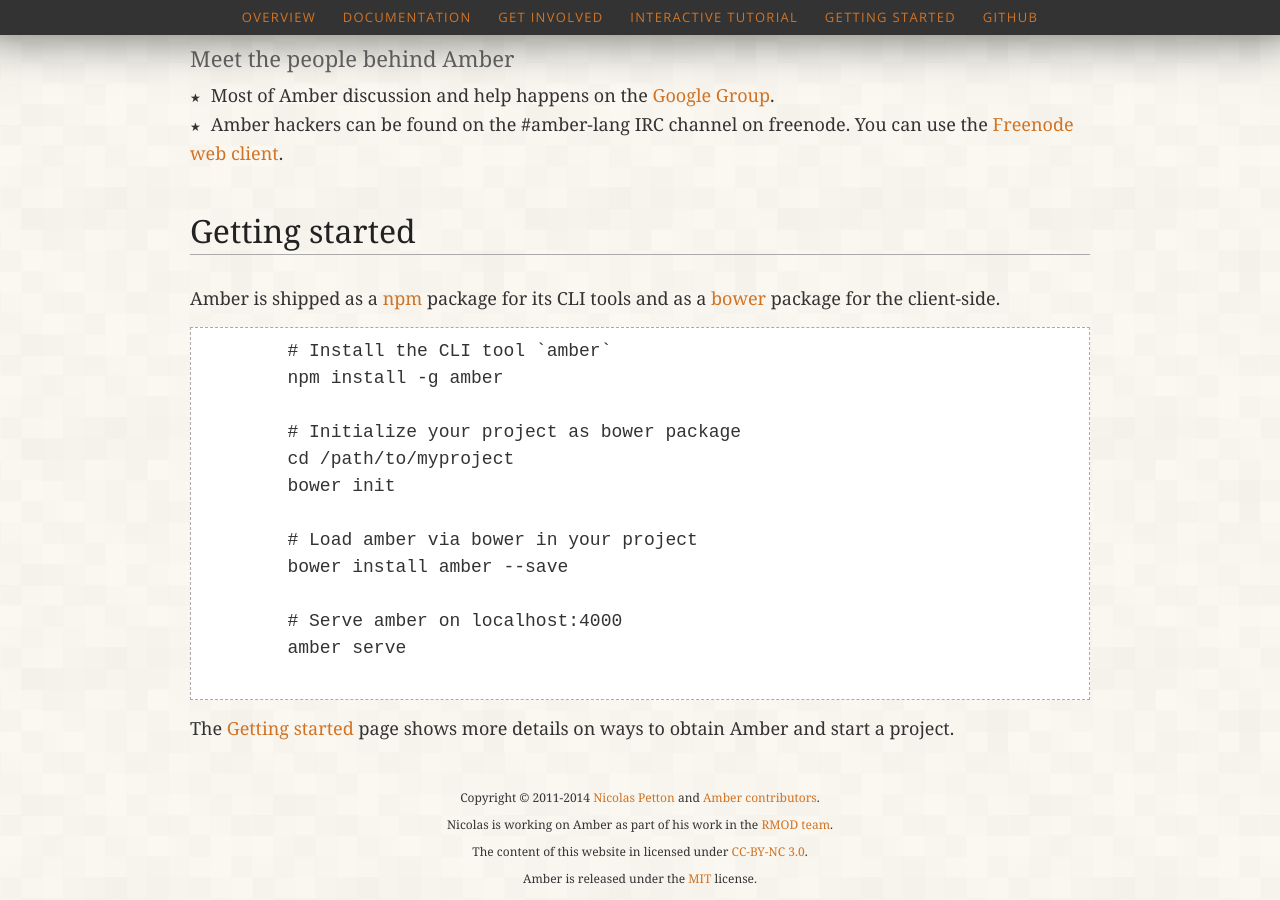
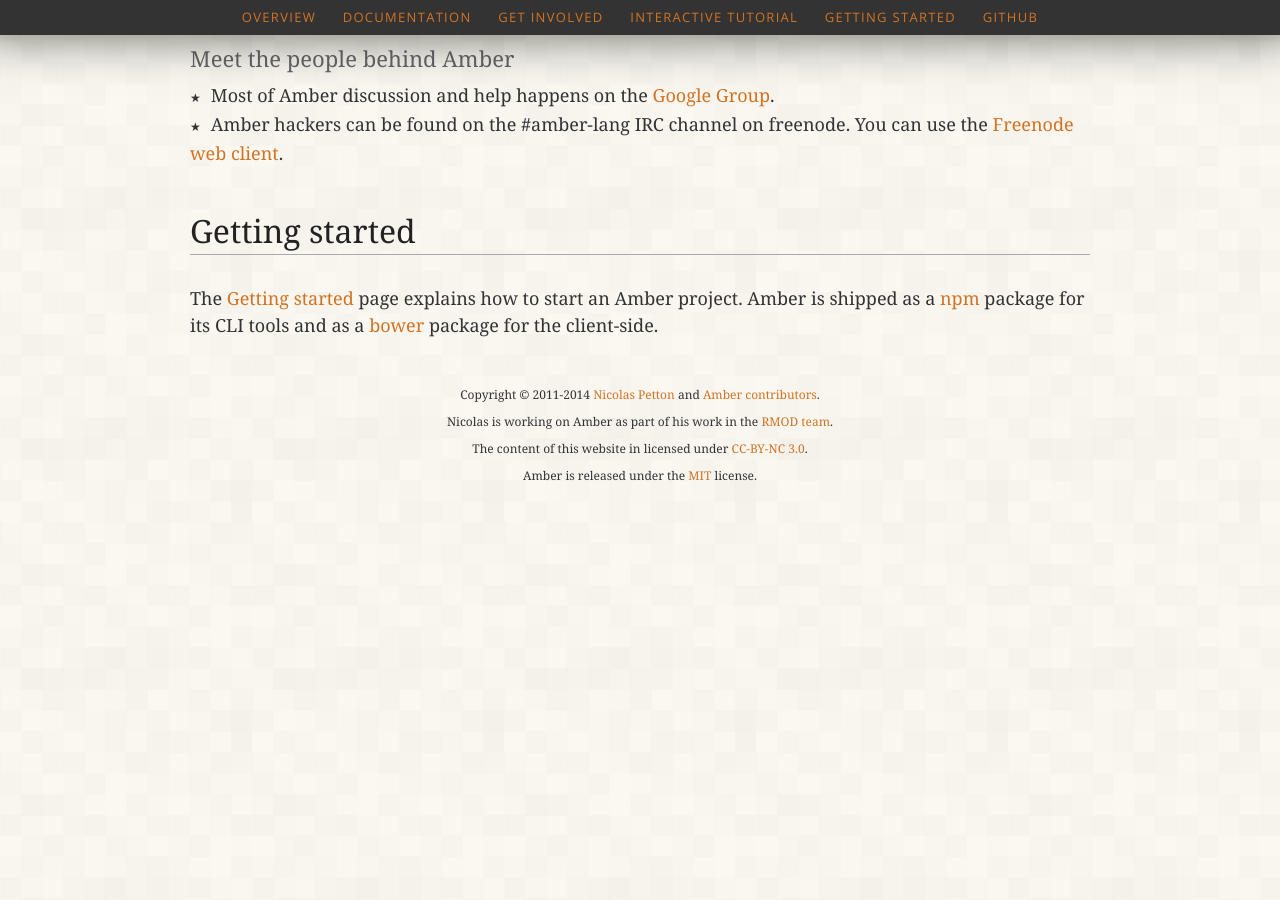
Before and after one commit to amber-smalltalk/amber-website, a Jekyll site: the page built from index.html, in a window 1280 px wide and 900 px high, scrolled down 1944 px. Built offline with Jekyll 4.4.1, drawn with Linux system fonts in a browser that asks for light colours; some web fonts are replaced; comment, search, counter and statistics services are not loaded; after the commit the page ends 2441 px from its top, so only the background shows below that.

Commit message:
updates the getting started section

```diff
--- a/index.html
+++ b/index.html
@@ -61,23 +61,9 @@
 <div class="box last">
   <h2 id="get-started">Getting started</h2>
   <div class="content">
+	The <a href="http://docs.amber-lang.net/getting-started.html">Getting started</a> page explains how to start an Amber project.
+
 	Amber is shipped as a <a href="http://npmjs.org">npm</a> package for its CLI tools and as a <a href="http://bower.io/">bower</a> package for the client-side.
 
-	<pre>
-	# Install the CLI tool `amber`
-	npm install -g amber
-
-	# Initialize your project as bower package
-	cd /path/to/myproject
-	bower init
-
-	# Load amber via bower in your project
-	bower install amber --save
-
-	# Serve amber on localhost:4000
-	amber serve
-	</pre>
-
-	The <a href="https://github.com/amber-smalltalk/amber/wiki/Getting-started">Getting started</a> page shows more details on ways to obtain Amber and start a project.
   </div>
 </div>
```
